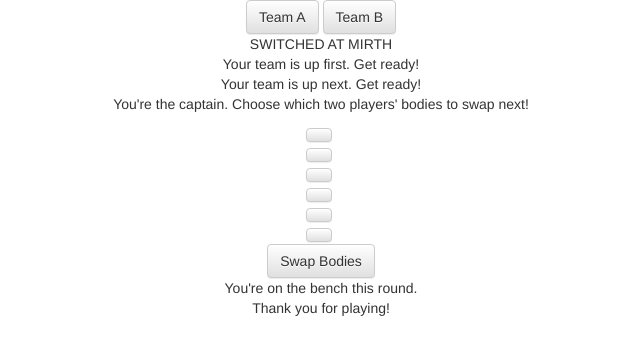
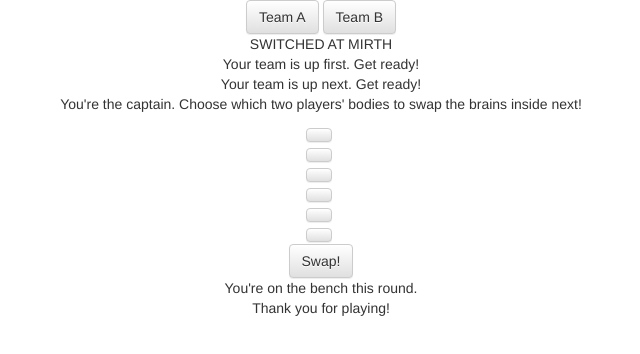
Before and after one commit to AJW8/Switched-At-Mirth-Party-Game, a website: page public/game.html in a window 1280 px wide. Shown: the whole page, without its empty margins (319-959 px from the left). Drawn offline with Linux system fonts and the light colour scheme; no server answers; files whose address does not match are found by name.

Commit message:
Update game.html

```diff
--- a/public/game.html
+++ b/public/game.html
@@ -24,7 +24,7 @@
 		<div id="waiting">Your team is up next. Get ready!</div>
 		<div id="not_captain"></div>
 		<div id="captain">
-			<p>You're the captain. Choose which two players' bodies to swap next!</p>
+			<p>You're the captain. Choose which two players' bodies to swap the brains inside next!</p>
 			<div id="captain_body1">
 				<button id="btn_body1" class="btn btn-default"></button>
 				<label id="label_body1" for="btn_body1"></label>
@@ -49,7 +49,7 @@
 				<button id="btn_body6" class="btn btn-default"></button>
 				<label id="label_body6" for="btn_body6"></label>
 			</div>
-			<button id="btn_swap_bodies" class="btn btn-default">Swap Bodies</button>
+			<button id="btn_swap_bodies" class="btn btn-default">Swap!</button>
 		</div>
 		<div id="bench">You're on the bench this round.</div>
 		<div id="end">Thank you for playing!</div>
```
